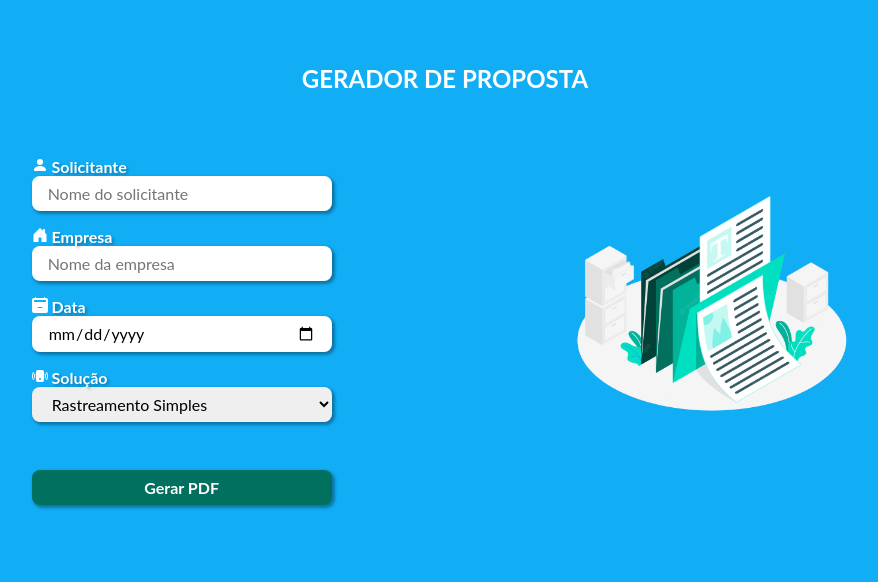
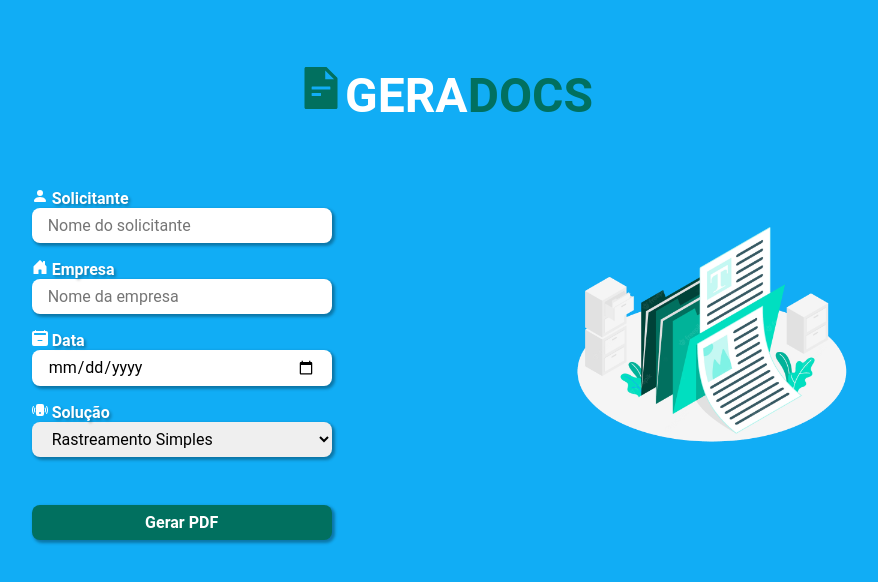
Before and after one commit to MayconDouglasGois/gerador_documentos, a Next.js app: page / in a window 1280 px wide. Shown: the top 582 px of the page, without its empty margins (195-1073 px from the left). Built offline with nearby package versions, Linux system fonts and the light colour scheme; a web font is replaced by a local one; what pdfmake would draw is missing.

Commit message:
atualização

```diff
--- a/src/pages/_document.tsx
+++ b/src/pages/_document.tsx
@@ -4,6 +4,9 @@ export default function Document() {
   return (
     <Html lang="pt-BR">
       <Head />
+      <link rel="preconnect" href="https://fonts.googleapis.com"/>
+      <link rel="preconnect" href="https://fonts.gstatic.com"/>
+      <link href="https: //fonts.googleapis.com/css2? family= Roboto:wght@400;700 & display=swap" rel="stylesheet"/>
       <body>
         <Main />
         <NextScript />
--- a/src/pages/components/Forms/index.tsx
+++ b/src/pages/components/Forms/index.tsx
@@ -1,8 +1,6 @@
 import React from "react";
 
 import swal from 'sweetalert';
-
-import Head from "next/head";
 
 import style from "./style.module.scss";
 
@@ -42,10 +40,6 @@ const Form = () => {
 
   return (
     <>
-      <Head>
-        <title>Gerador | Proposta</title>
-      </Head>
-
       <form
         onSubmit={(e: React.SyntheticEvent) => coletarDados(e)}
         className={style.container}
--- a/src/pages/index.tsx
+++ b/src/pages/index.tsx
@@ -1,13 +1,23 @@
 import type { NextPage } from "next";
 import Form from "./components/Forms";
+import {AiFillFileText} from 'react-icons/ai'
+
+import Head from "next/head";
 
 import style from "../styles/Home.module.scss";
 
 
 const Home: NextPage = () => {
   return (
+    <>
+    <Head>
+        <title>Gerador | Docs</title>
+      </Head>
+
     <section className={style.container}>
-      <h1>GERADOR DE PROPOSTA</h1>
+      <h1>
+        <strong><AiFillFileText/></strong>GERA<strong>DOCS</strong>
+        </h1>
 
       <div className={style.content}>
 
@@ -17,6 +27,7 @@ const Home: NextPage = () => {
 
       </div>
     </section>
+    </>
   );
 };
 
--- a/src/styles/Home.module.scss
+++ b/src/styles/Home.module.scss
@@ -13,6 +13,10 @@
         font-weight: bolder;
         color: var(--with-500);
         text-align: center;
+        font-size: 3rem;
+        strong{
+            color: var(--green-500);
+        }
     }
 }
 .content{
--- a/src/styles/globals.scss
+++ b/src/styles/globals.scss
@@ -7,7 +7,7 @@
 
 
 :root{
-    --font: Lato, sans-serif ;
+    --font:'Roboto', sans-serif;
 
     --fontColor:#131212;
     --background: #11ADF5;
```
